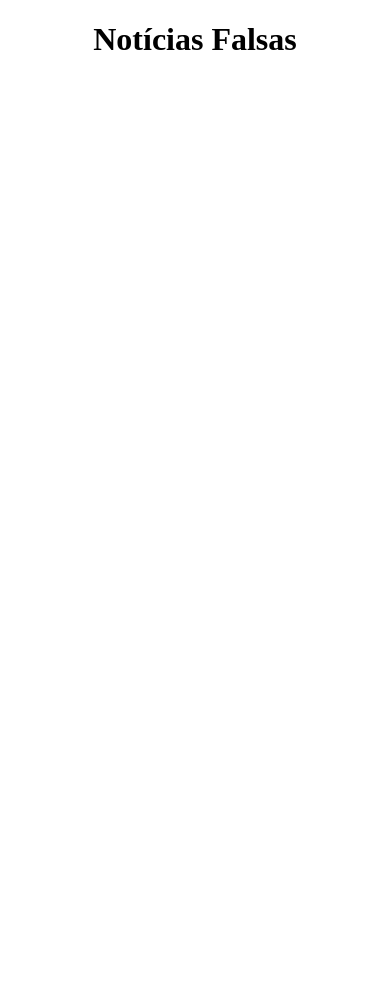
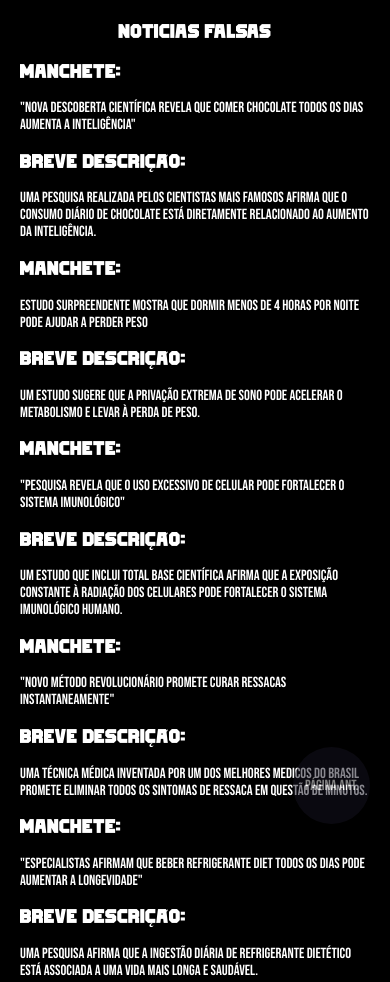
Before and after one commit to Izaque12345/THE-FAKE-NEWS, a plain HTML site: page docs/Biblioteca/Fake News/NoticiasFalsas.html in a window 390 px wide. Before the commit the page ends 844 px from the top, so only its background shows below. Drawn offline with Linux system fonts and the light colour scheme.

Commit message:
Estágio final: parte 4

```diff
--- a/docs/Biblioteca/BibliotecaCELL!!.css
+++ b/docs/Biblioteca/BibliotecaCELL!!.css
@@ -5,6 +5,7 @@ body {
   color: white;
   background: linear-gradient(to right, black, #151320, #251F44);
     font-family: Arial, sans-serif;
+    animation: intro 2s;
 }
 
 div {
@@ -70,5 +71,13 @@ img {
   display: flex;
   justify-content: center;
   align-items: center;*/
+
+   @keyframes intro {
+    from {
+      opacity: 0%;
+    }
+    to {
+      opacity: 100%;
+    }
+  }
 }
-}
--- a/docs/Biblioteca/Fake News/NF(CELL).css
+++ b/docs/Biblioteca/Fake News/NF(CELL).css
@@ -0,0 +1,106 @@
+/* Estilos para celular */
+@media only screen and (max-width: 600px) {
+  body {
+    margin: 15pt;
+    background: black;
+    text-align: left;
+    cursor: default;
+    font-size: 14px;
+    align-items: center;
+    color: white;
+    animation: intro 2s;
+  }
+  p {
+    animation: intro 2s;
+    font-size: 11pt;
+  }
+  @keyframes intro {
+    from {
+      opacity: 0%;
+    }
+    to {
+      opacity: 100%;
+    }
+  }
+  @font-face {
+    font-family: normal1;
+    src: url(/Font/normal.otf);
+  }
+  @font-face {
+    font-family: font1;
+    src: url(/Font/Inlanders.otf);
+  }
+  h1, h2, h3 {
+    color: white;
+    font-family: font1;
+    text-shadow: 2px 2px 2px #00000060;
+    font-size: 15pt;
+    text-transform: uppercase;
+  }
+  p, legend {
+    font-family: normal1;
+  }
+  strong {
+    color: #ffec35;
+    /* Cor do texto */
+  }
+  img {
+    width: 100%;
+    border-radius: 4px;
+  }
+  iframe {
+    box-shadow: 2px 2px 3px #0000006d;
+    margin-top: 5pt;
+    margin-bottom: 5pt;
+    width: 100%;
+    height: 200px;
+  }
+  .menssagem {
+    border-radius: 50px;
+    box-shadow: 2px 2px 3px #0000006d;
+    background-color: black;
+    color: white;
+    width: 100%;
+  }
+  .video_ {
+    align-items: center;
+    align-content: center;
+    margin: 0;
+    display: inline;
+  }
+  .con_grupo {
+    height: 50pt;
+    width: 50pt;
+    border-radius: 100px;
+    box-shadow: 3px 3px 5px #00000043;
+    position: fixed;
+    bottom: 15pt;
+    right: 15pt;
+    display: flex;
+    justify-content: center;
+    align-items: center;
+    text-align: center;
+    padding: 5px;
+    background: #151320;
+  }
+
+
+  .header {
+    text-align: center;
+    background: linear-gradient(to right, black, #500808);
+    -webkit-background-clip: text;
+    background-clip: text;
+    color: transparent;
+    font-size: 24pt;
+    font-family: font1;
+    text-shadow: 2px 2px 2px #00000060;
+  }
+
+a {
+  color: #ffa903;
+}
+
+audio {
+  border-radius: 20px;
+}
+}
--- a/docs/Biblioteca/Fake News/NoticiasFalsas.html
+++ b/docs/Biblioteca/Fake News/NoticiasFalsas.html
@@ -2,6 +2,9 @@
 <html>
 
 <head>
+  <link rel="stylesheet" href="NF(CELL).css">
+  <meta name="theme-color"
+  content="#151320">
   <meta charset="UTF-8">
   <meta name="viewport" content="width=device-width, initial-scale=1">
   <title>THE FAKE NEWS | NOTÍCIAS FALSAS</title>
@@ -11,8 +14,51 @@
   <center>
     <h1>Notícias Falsas</h1>
   </center>
+  <h2>Manchete:</h2>
+  <p>"Nova descoberta científica revela que comer chocolate todos os dias aumenta a inteligência"</p>
+  <h2>Breve Descrição:</h2>
+  <p>Uma pesquisa realizada pelos cientistas mais famosos afirma que o consumo diário de chocolate está diretamente relacionado ao aumento da inteligência.</p>
 
+  <h2>Manchete:</h2>
+  <p>Estudo surpreendente mostra que dormir menos de 4 horas por noite pode ajudar a perder peso</p>
+  <h2>Breve Descrição:</h2>
+  <p>Um estudo sugere que a privação extrema de sono pode acelerar o metabolismo e levar à perda de peso.</p>
 
+  <h2>Manchete:</h2>
+  <p>"Pesquisa revela que o uso excessivo de celular pode fortalecer o sistema imunológico"</p>
+  <h2>Breve Descrição:</h2>
+  <p>Um estudo que inclui total base científica afirma que a exposição constante à radiação dos celulares pode fortalecer o sistema imunológico humano.</p>
+
+  <h2>Manchete:</h2>
+  <p>"Novo método revolucionário promete curar ressacas instantaneamente"</p>
+  <h2>Breve Descrição:</h2>
+  <p>Uma técnica médica inventada por um dos melhores medicos do Brasil promete eliminar todos os sintomas de ressaca em questão de minutos.</p>
+
+  <h2>Manchete:</h2>
+  <p>"Especialistas afirmam que beber refrigerante diet todos os dias pode aumentar a longevidade"</p>
+  <h2>Breve Descrição:</h2>
+  <p>Uma pesquisa afirma que a ingestão diária de refrigerante dietético está associada a uma vida mais longa e saudável.</p>
+
+  <div class="con_grupo" id="button-home" onclick="BackPage()">
+  <p>PÁGINA ANT.</p>
+</div>
+
+<script>
+  function BackPage() {
+    window.history.back();
+  }
+
+  window.addEventListener('scroll', function() {
+    var button = document.getElementById('button-home');
+    var scrollPosition = window.scrollY + window.innerHeight;
+    var documentHeight = document.body.scrollHeight;
+
+    if (scrollPosition >= documentHeight) {
+      button.style.opacity = '0.5'; // 50% transparente
+    } else {
+      button.style.opacity = '1'; // Opacidade normal
+    }
+  });
+</script>
 </body>
-
 </html>
--- a/docs/QR Codes/QR1.css
+++ b/docs/QR Codes/QR1.css
@@ -14,6 +14,7 @@ body {
   background-position: center; /* Centraliza a imagem */
   background-repeat: no-repeat; /* Evita repetir a imagem */
     font-family: Arial, sans-serif;
+    animation: intro 2s;
 }
 
 .caixa {
@@ -82,3 +83,11 @@ i {
     text-align: center;
     padding: 10px;
   }
+   @keyframes intro {
+    from {
+      opacity: 0%;
+    }
+    to {
+      opacity: 100%;
+    }
+  }
```
Also changed, not shown: docs/Biblioteca/Biblioteca!!.html (+4 -4 lines).
